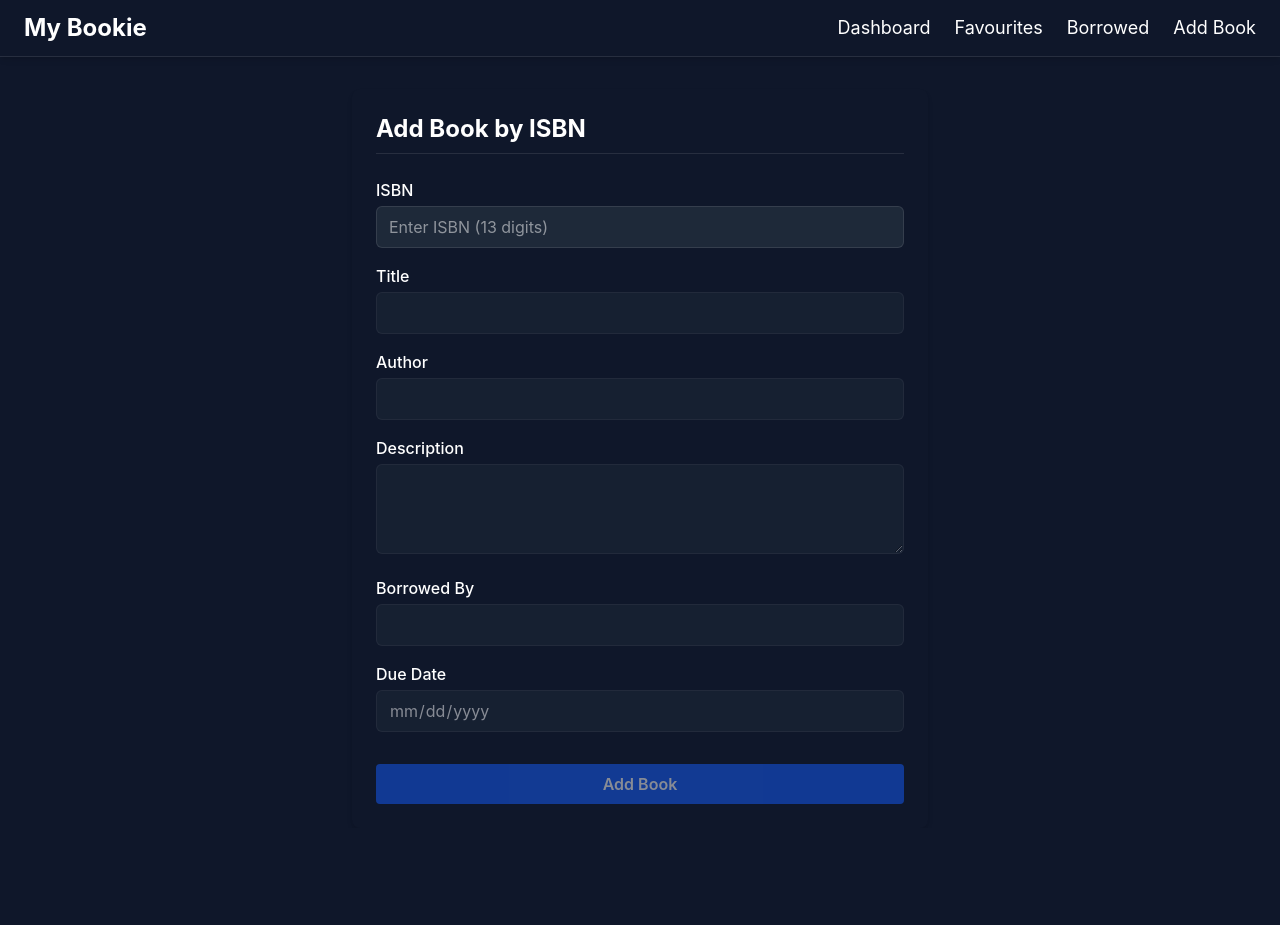
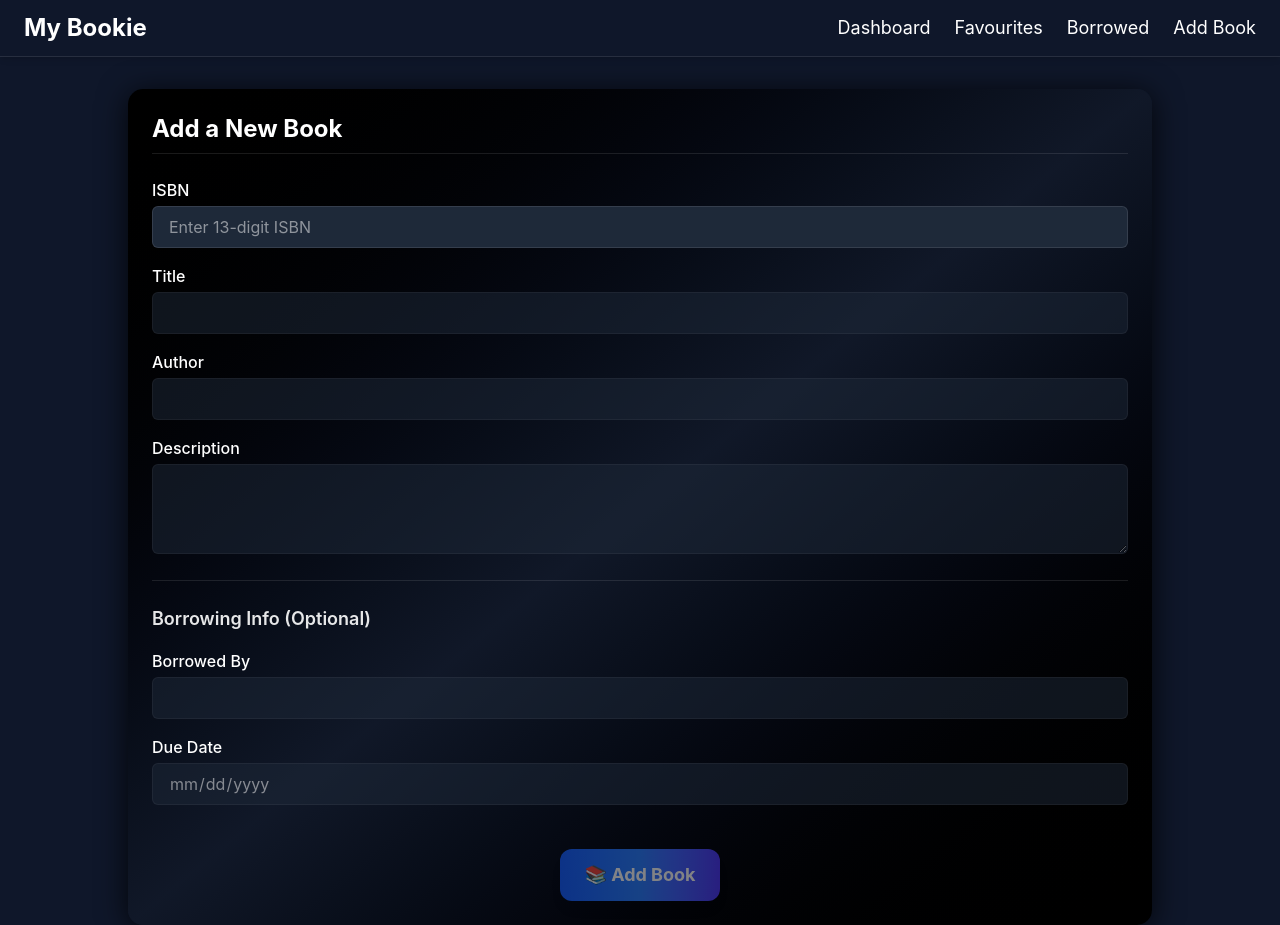
Before and after one commit to MuhammadHassanSaggaf/mybookie, a Next.js app: page /add-book in a window 1280 px wide. Before the commit the page ends 828 px from the top, so only its background shows below. Built offline with nearby package versions, Linux system fonts and the light colour scheme.

Commit message:
fixed id as a number bug when adding a new book and added styling

```diff
--- a/app/src/components/AddBooks.jsx
+++ b/app/src/components/AddBooks.jsx
@@ -1,4 +1,3 @@
-
 "use client";
 import { useState, useEffect } from "react";
 import { fetchBookDataFromISBN } from "../../../services/openLibraryService";
@@ -48,7 +47,7 @@ export default function AddBooks() {
 			const maxId = books.reduce((max, b) => (b.id > max ? b.id : max), 0);
 			const newBook = {
 				...bookData,
-				id: Number(maxId) + 1,
+				id: String(Number(maxId) + 1),
 			};
 			await addBookToLocal(newBook);
 			setBookData({
@@ -82,12 +81,14 @@ export default function AddBooks() {
 	const isbnEntered = isbn.length === 13;
 
 	return (
-		<div className="max-w-xl mx-auto p-6 bg-[#0f172a] text-white rounded-lg shadow-md mt-8">
-			<h2 className="text-2xl font-bold mb-6 border-b pb-2 border-white/10">
-				Add Book by ISBN
+		<div className="w-[80%] mx-auto mt-8 p-6 rounded-[15px] shadow-[0_4px_30px_rgba(0,0,0,0.8)] backdrop-blur-sm bg-gradient-to-br from-black via-gray-900 to-black text-white">
+			<h2 className="text-2xl font-bold mb-6 border-b border-white/10 pb-2">
+				Add a New Book
 			</h2>
 
-			<form onSubmit={handleAdd} className="space-y-4">
+			<form onSubmit={handleAdd} className="space-y-5">
+				{/* Required Fields */}
+				<div className="space-y-4">
 					<div>
 						<label className="block mb-1 font-medium">ISBN</label>
 						<input
@@ -95,8 +96,8 @@ export default function AddBooks() {
 							name="isbn"
 							value={isbn}
 							onChange={handleChange}
-						placeholder="Enter ISBN (13 digits)"
-						className="w-full px-3 py-2 bg-gray-800 border border-white/10 rounded-md focus:outline-none focus:ring-2 focus:ring-blue-500"
+							placeholder="Enter 13-digit ISBN"
+							className="w-full px-4 py-2 bg-gray-800 border border-white/10 rounded-md focus:outline-none focus:ring-2 focus:ring-blue-500"
 						/>
 					</div>
 
@@ -108,7 +109,7 @@ export default function AddBooks() {
 							value={bookData.title}
 							onChange={handleChange}
 							disabled={!isbnEntered}
-						className="w-full px-3 py-2 bg-gray-800 border border-white/10 rounded-md disabled:opacity-50"
+							className="w-full px-4 py-2 bg-gray-800 border border-white/10 rounded-md disabled:opacity-50"
 						/>
 					</div>
 
@@ -120,7 +121,7 @@ export default function AddBooks() {
 							value={bookData.author}
 							onChange={handleChange}
 							disabled={!isbnEntered}
-						className="w-full px-3 py-2 bg-gray-800 border border-white/10 rounded-md disabled:opacity-50"
+							className="w-full px-4 py-2 bg-gray-800 border border-white/10 rounded-md disabled:opacity-50"
 						/>
 					</div>
 
@@ -131,10 +132,17 @@ export default function AddBooks() {
 							value={bookData.description}
 							onChange={handleChange}
 							disabled={!isbnEntered}
-						className="w-full px-3 py-2 bg-gray-800 border border-white/10 rounded-md disabled:opacity-50"
+							className="w-full px-4 py-2 bg-gray-800 border border-white/10 rounded-md disabled:opacity-50"
 							rows={3}
 						/>
 					</div>
+				</div>
+
+				{/* Optional Fields */}
+				<div className="border-t border-white/10 pt-6 space-y-4">
+					<h3 className="text-lg font-semibold text-white/90">
+						Borrowing Info (Optional)
+					</h3>
 
 					<div>
 						<label className="block mb-1 font-medium">Borrowed By</label>
@@ -144,7 +152,7 @@ export default function AddBooks() {
 							value={bookData.borrowedBy}
 							onChange={handleChange}
 							disabled={!isbnEntered}
-						className="w-full px-3 py-2 bg-gray-800 border border-white/10 rounded-md disabled:opacity-50"
+							className="w-full px-4 py-2 bg-gray-800 border border-white/10 rounded-md disabled:opacity-50"
 						/>
 					</div>
 
@@ -156,17 +164,19 @@ export default function AddBooks() {
 							value={bookData.dueDate}
 							onChange={handleChange}
 							disabled={!isbnEntered}
-						className="w-full px-3 py-2 bg-gray-800 border border-white/10 rounded-md disabled:opacity-50"
+							className="w-full px-4 py-2 bg-gray-800 border border-white/10 rounded-md disabled:opacity-50"
 						/>
 					</div>
+				</div>
 
-				<div className="pt-4">
+				{/* Button */}
+				<div className="pt-6 flex justify-center items-center">
 					<button
 						type="submit"
 						disabled={!isbnEntered}
-						className="w-full bg-blue-600 hover:bg-blue-700 transition-colors duration-200 text-white font-semibold py-2 px-4 rounded disabled:opacity-50"
+						className="w[-25%] bg-gradient-to-r from-blue-600 via-blue-500 to-indigo-600 hover:from-blue-700 hover:to-indigo-700 text-white font-bold text-lg py-3 px-6 rounded-xl shadow-lg hover:shadow-blue-800 transition-all duration-300 disabled:opacity-50"
 					>
-						Add Book
+						📚 Add Book
 					</button>
 				</div>
 			</form>
```
Lines whose indentation alone changed are shown as unchanged.
